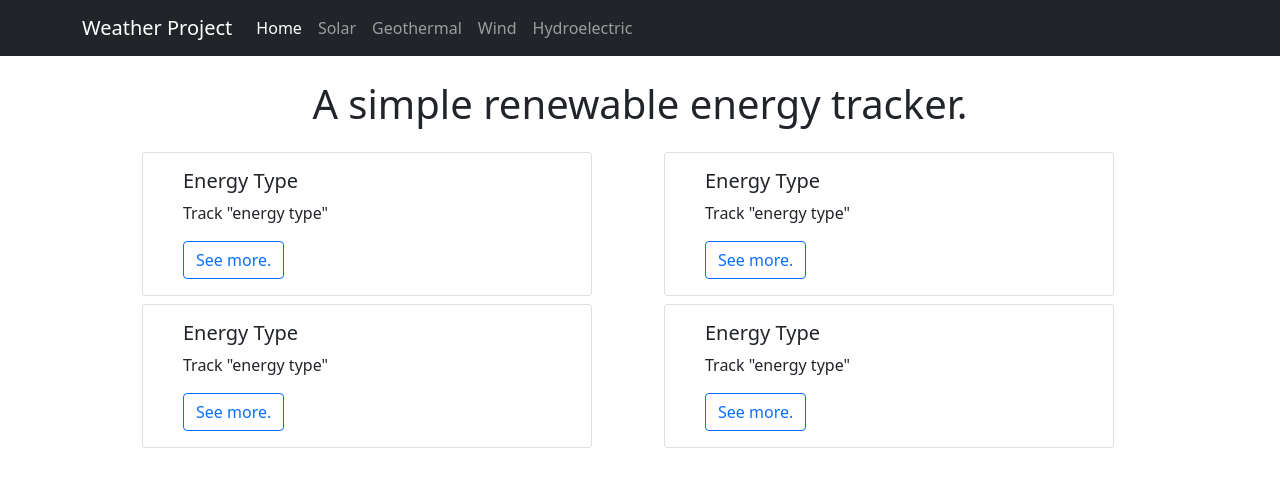
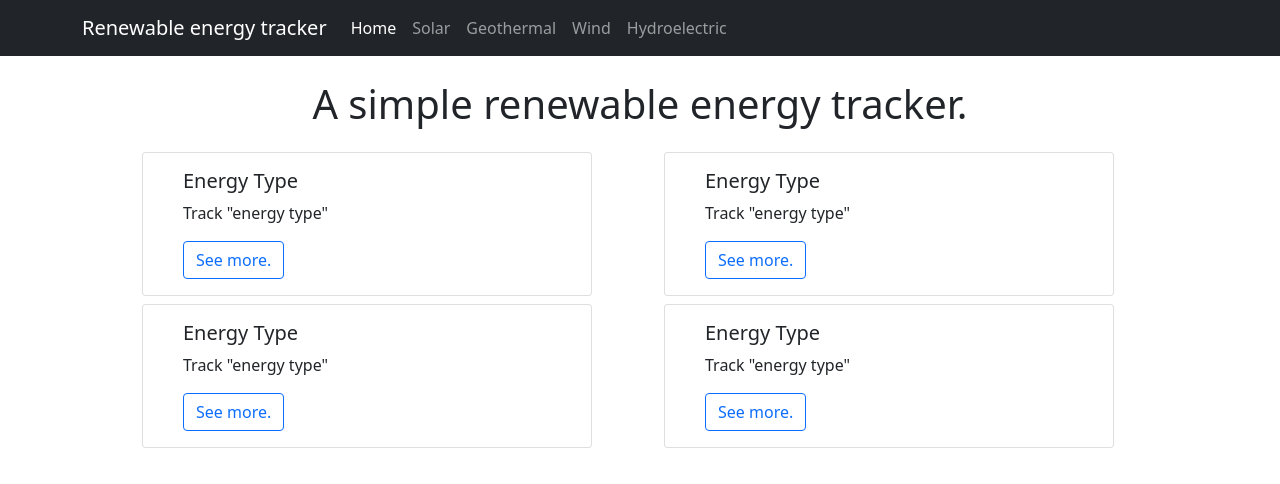
Before and after one commit to ripterdust/finalProyectWeatherEnglish, a React (Create React App) app in the folder it3-app/: page / in a window 1280 px wide. Shown: the top 484 px of the page. Built offline with nearby package versions, Linux system fonts and the light colour scheme.

Commit message:
Cambiado el nombre de la barra de navegación

```diff
--- a/it3-app/src/components/Navbar.js
+++ b/it3-app/src/components/Navbar.js
@@ -4,7 +4,7 @@
 export const Navbar = () => {
     return <nav className="navbar navbar-expand-lg navbar-dark bg-dark">
         <div className="container">
-            <Link className="navbar-brand" to="/">Weather Project</Link>
+            <Link className="navbar-brand" to="/">Renewable energy tracker</Link>
             <button className="navbar-toggler" type="button" data-bs-toggle="collapse" data-bs-target="#navbarNav" aria-controls="navbarNav" aria-expanded="false" aria-label="Toggle navigation">
                 <span className="navbar-toggler-icon"></span>
             </button>
```
